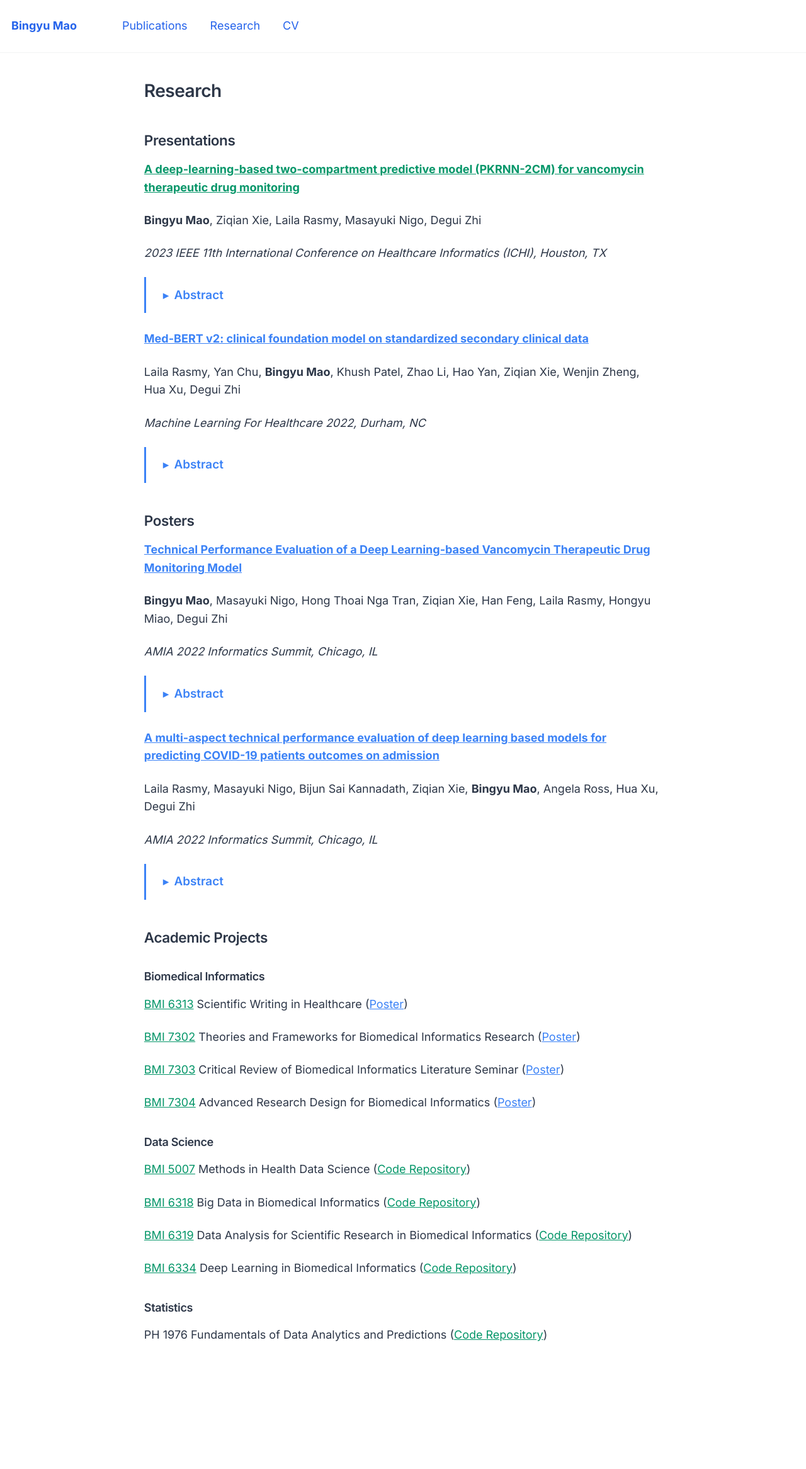
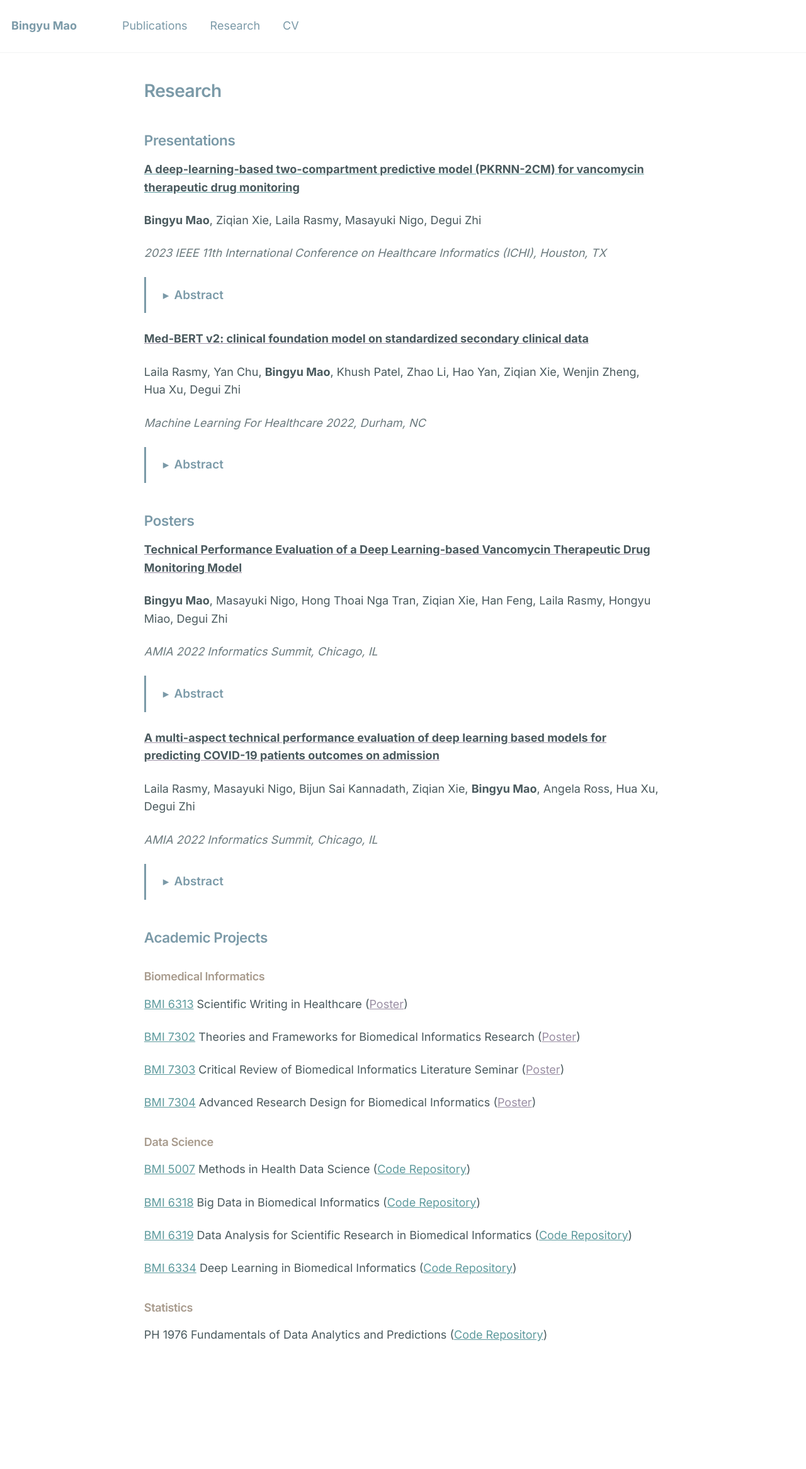
Before and after one commit to BingyuMao/BingyuMao.github.io, a Jekyll site: the page built from _pages/research.md, in a window 1280 px wide. Shown: the whole page at 63% size. Built offline with Jekyll 4.4.1, drawn with Linux system fonts in a browser that asks for light colours.

Commit message:
Update colors

```diff
--- a/_sass/_custom.scss
+++ b/_sass/_custom.scss
@@ -1,5 +1,23 @@
 /* ============================================================================
-   CUSTOM STYLES - Modern Professional Design
+   MORANDI COLOR SCHEME - Professional & Color-Blind Friendly
+   ========================================================================= */
+
+/* Morandi Color Palette:
+   - Soft, muted, desaturated tones
+   - Professional yet calming
+   - Accessible for color-blind users
+
+   Colors:
+   - Primary: Dusty Blue #7B9AA8 (titles, accents)
+   - Secondary: Warm Taupe #A89B8D (neutral elements)
+   - Links: Muted Teal #5F9B9E (external)
+   - Internal: Soft Plum #9B8FA4 (internal navigation)
+   - Highlight: Dusty Rose #C4A69D (hover states)
+   - Text: Charcoal #4A5A5E (main text)
+*/
+
+/* ============================================================================
+   LAYOUT & SPACING
    ========================================================================= */
 
 /* Center About Me title */
@@ -14,97 +32,114 @@ body.layout--default .page__title,
 }
 
 /* ============================================================================
-   PROFESSIONAL LINK COLORS
+   PAGE TITLES - Morandi Dusty Blue
    ========================================================================= */
 
-/* External links (to other websites) */
-a[href^="http"]:not([href*="bingyumao.github.io"]),
-a[href^="https"]:not([href*="bingyumao.github.io"]) {
-  color: #059669; /* Emerald-600 for external links */
-  transition: color 0.2s ease;
-
-  &:hover {
-    color: #047857; /* Darker on hover */
-  }
+.page__title,
+.archive h1,
+h1.page__title {
+  color: #7B9AA8 !important; /* Morandi dusty blue */
 }
 
-/* Internal/anchor links and special links */
-.page__content a:not([href^="http"]),
-.page__content a[href*="bingyumao.github.io"] {
-  color: #6366f1; /* Indigo-500 for internal links */
+.archive__subtitle {
+  color: #A89B8D; /* Warm taupe for subtitles */
+}
 
-  &:hover {
-    color: #4f46e5; /* Darker on hover */
+/* ============================================================================
+   LINK COLORS - Color-Blind Friendly
+   ========================================================================= */
+
+/* All links default to Morandi teal */
+a {
+  color: #5F9B9E !important; /* Muted teal */
+  text-decoration: none;
+  transition: color 0.2s ease;
 }
+
+a:hover {
+  color: #C4A69D !important; /* Dusty rose on hover */
+  text-decoration: underline;
+}
+
+/* Internal links with /files/ */
+a[href^="/files/"],
+a[href*="/files/"] {
+  color: #9B8FA4 !important; /* Soft plum for internal files */
+}
+
+a[href^="/files/"]:hover,
+a[href*="/files/"]:hover {
+  color: #A89B8D !important; /* Warm taupe on hover */
 }
 
 /* Navigation links */
 .greedy-nav a,
 .masthead__menu-item a {
-  color: #2563eb !important; /* Blue-600 for navigation */
+  color: #7B9AA8 !important; /* Dusty blue for navigation */
+}
 
-  &:hover {
-    color: #1d4ed8 !important;
-  }
+.greedy-nav a:hover,
+.masthead__menu-item a:hover {
+  color: #5F9B9E !important; /* Teal on hover */
 }
 
 /* Email links */
 a[href^="mailto:"] {
-  color: #0ea5e9; /* Cyan-600 for contact */
+  color: #9B8FA4 !important; /* Soft plum for email */
   font-weight: 500;
+}
 
-  &:hover {
-    color: #0284c7;
-  }
+a[href^="mailto:"]:hover {
+  color: #C4A69D !important; /* Dusty rose on hover */
 }
 
 /* ============================================================================
-   INTERACTIVE ELEMENTS - Details/Summary (Abstract buttons)
+   INTERACTIVE ELEMENTS - Abstract Buttons
    ========================================================================= */
 
 details {
   margin-bottom: 1.5em;
-  border-left: 3px solid #3b82f6; /* Blue accent */
+  border-left: 3px solid #7B9AA8; /* Dusty blue accent */
   padding-left: 1.5rem;
   transition: border-color 0.3s ease;
-
-  &:hover {
-    border-color: #2563eb;
 }
 
-  &[open] {
-    border-color: #6366f1; /* Indigo when open */
+details:hover {
+  border-color: #5F9B9E; /* Teal on hover */
 }
+
+details[open] {
+  border-color: #9B8FA4; /* Soft plum when open */
 }
 
 summary {
   font-weight: 600;
-  color: #3b82f6; /* Blue-500 */
+  color: #7B9AA8 !important; /* Dusty blue */
   cursor: pointer;
   padding: 0.75rem 0;
   font-size: 1.05em;
   list-style: none;
   position: relative;
   transition: color 0.2s ease;
+}
 
-  &:hover {
-    color: #2563eb;
+summary:hover {
+  color: #5F9B9E !important; /* Teal on hover */
 }
 
 /* Hide default marker */
-  &::-webkit-details-marker {
+summary::-webkit-details-marker {
   display: none;
 }
 
 /* Custom chevron */
-  &:before {
+summary:before {
   content: "▸";
   display: inline-block;
   margin-right: 0.5rem;
   transition: transform 0.3s ease;
-    color: #3b82f6;
+  color: #7B9AA8;
   font-size: 0.9em;
-  }
 }
 
 details[open] summary:before {
@@ -115,5 +150,34 @@ details[open] summary:before {
 details p {
   margin-top: 1rem;
   line-height: 1.7;
-  color: #374151; /* Neutral gray for readability */
+  color: #4A5A5E; /* Charcoal for readability */
 }
+
+/* ============================================================================
+   SECTION HEADERS - Morandi Style
+   ========================================================================= */
+
+.page__content h2,
+.archive h2 {
+  color: #7B9AA8; /* Dusty blue for h2 */
+  border-bottom-color: #E5DDD5; /* Very light taupe border */
+}
+
+.page__content h3,
+.archive h3 {
+  color: #A89B8D; /* Warm taupe for h3 */
+}
+
+/* ============================================================================
+   EMPHASIZED TEXT
+   ========================================================================= */
+
+strong,
+b {
+  color: #4A5A5E; /* Darker for emphasis */
+}
+
+em,
+i {
+  color: #6B7A7E; /* Slightly muted */
+}
--- a/_sass/_variables.scss
+++ b/_sass/_variables.scss
@@ -57,10 +57,10 @@ $body-color                 : #fff;
 $background-color           : #fff;
 $code-background-color      : #fafafa;
 $code-background-color-dark : $light-gray;
-$text-color                 : #2d3748;
+$text-color                 : #4A5A5E; /* Morandi charcoal */
 $border-color               : $lighter-gray;
 
-$primary-color              : #1a202c;
+$primary-color              : #7B9AA8; /* Morandi dusty blue */
 $success-color              : #62c462;
 $warning-color              : #f89406;
 $danger-color               : #ee5f5b;
@@ -89,12 +89,12 @@ $youtube-color              : #bb0000;
 $xing-color                 : #006567;
 
 
-/* links */
-$link-color                 : #3b82f6; /* Modern blue */
-$link-color-hover           : #2563eb; /* Darker blue on hover */
-$link-color-visited         : #6366f1; /* Indigo for visited */
+/* links - Morandi colors */
+$link-color                 : #5F9B9E; /* Muted teal */
+$link-color-hover           : #C4A69D; /* Dusty rose on hover */
+$link-color-visited         : #9B8FA4; /* Soft plum for visited */
 $masthead-link-color        : $primary-color;
-$masthead-link-color-hover  : mix(#000, $primary-color, 25%);
+$masthead-link-color-hover  : #5F9B9E; /* Teal on hover */
 
 
 /*
```
Lines whose indentation alone changed are shown as unchanged.
